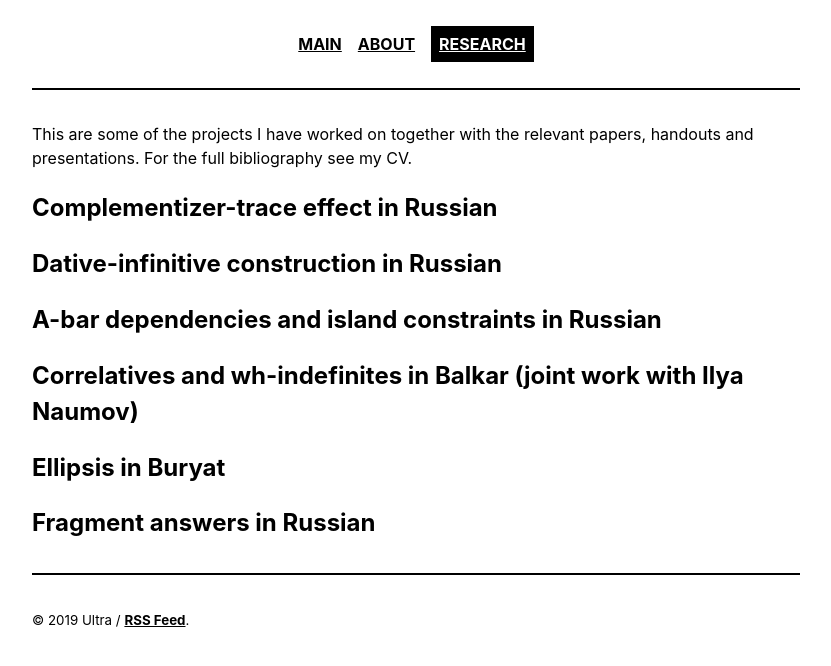
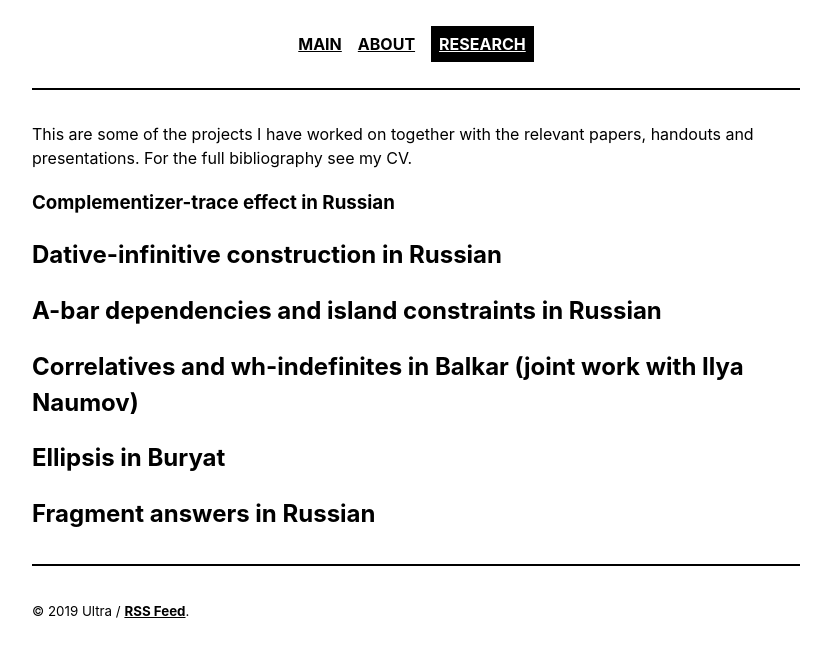
Before and after one commit to morgunova-katya/morgunova-katya.github.io, a Jekyll site: the page built from _pages/research.md, in a window 1280 px wide. Shown: the top 666 px of the page, without its empty margins (224-1055 px from the left). Built offline with Jekyll 4.4.1, drawn with Linux system fonts in a browser that asks for light colours.

```diff
--- a/_pages/research.md
+++ b/_pages/research.md
@@ -5,7 +5,7 @@ title: Research
 
 This are some of the projects I have worked on together with the relevant papers, handouts and presentations. For the full bibliography see my CV.
 
-<h2> Complementizer-trace effect in Russian </h2>
+<h3> Complementizer-trace effect in Russian </h3>
 
 # Dative-infinitive construction in Russian
 
```
